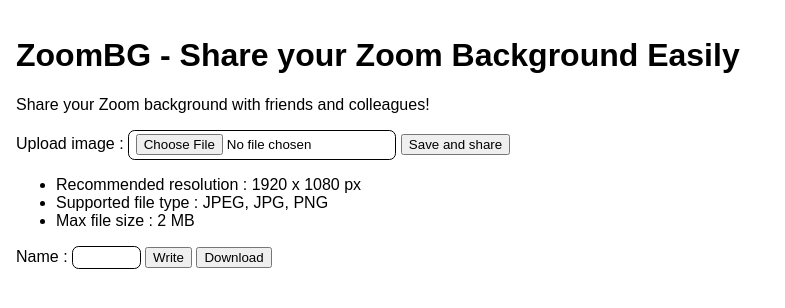
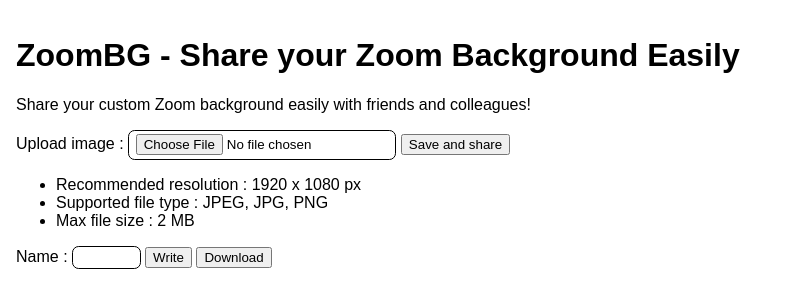
Before and after one commit to aerlaut/zoom-bg-name-badge, a website: page public/index.html in a window 1280 px wide. Shown: the whole page, without its empty margins (0-785 px from the left). Drawn offline with Linux system fonts and the light colour scheme.

Commit message:
update text

```diff
--- a/public/index.html
+++ b/public/index.html
@@ -9,7 +9,7 @@
 	<body>
 		<h1>ZoomBG - Share your Zoom Background Easily</h1>
 
-    <p>Share your Zoom background with friends and colleagues!</p>
+    <p>Share your custom Zoom background easily with friends and colleagues!</p>
 
 		<div id="upload-image">
       Upload image : <input type="file" id="bg-upload" />       <button id="save-image">Save and share</button>
```
